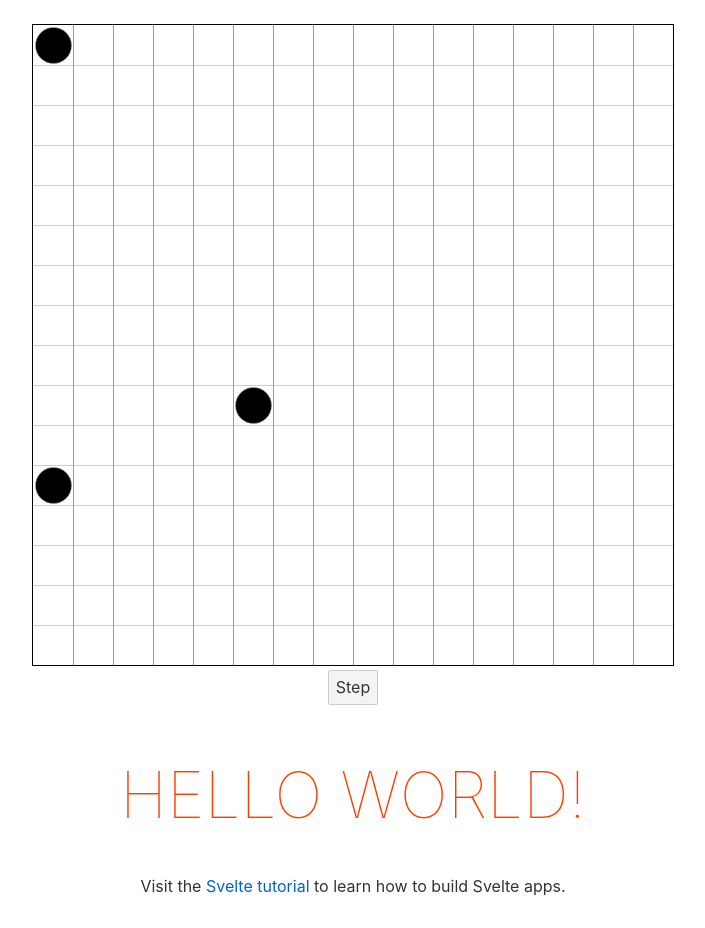
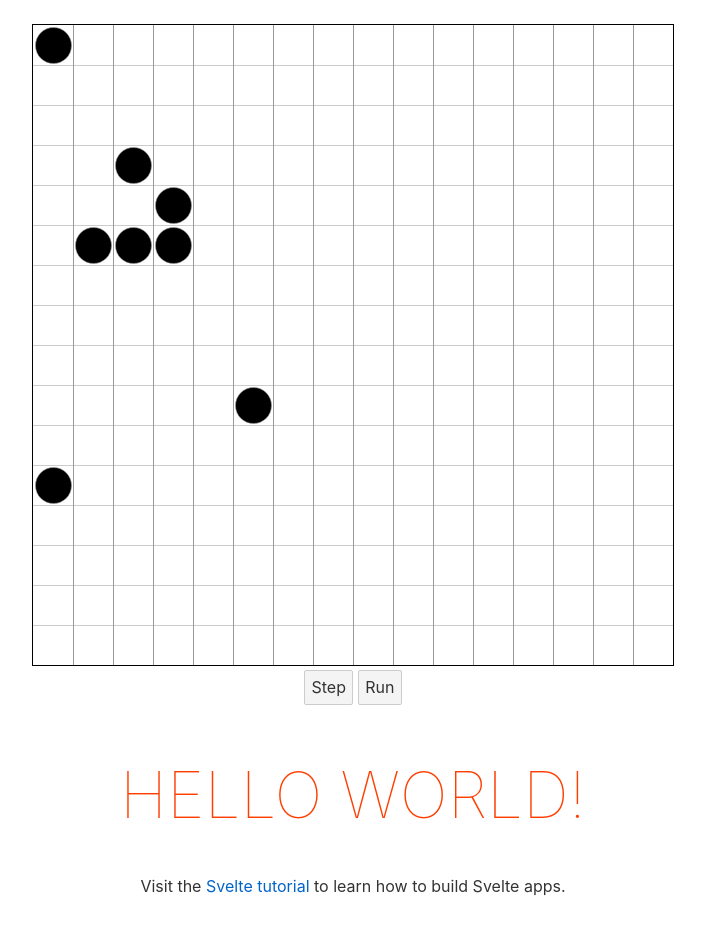
Before and after one commit to joe-trellick/life-svelte, a Svelte app: page / in a window 1280 px wide. Shown: the whole page, without its empty margins (287-992 px from the left). Built offline with nearby package versions, Linux system fonts and the light colour scheme.

Commit message:
Add a run/stop button and start with a glider on the board

```diff
--- a/src/App.svelte
+++ b/src/App.svelte
@@ -4,6 +4,7 @@
 	import { onMount } from 'svelte';
 
 	let lifeBoard;
+	let running = false;
 
 	onMount(() => {
 		console.log("LB: " + lifeBoard.grid);
@@ -12,6 +13,13 @@
 		// lifeBoard.columns = 16;
 		lifeBoard.grid[0][0] = true;
 		lifeBoard.grid[0][5] = false;
+
+		// here comes the GLIDER
+		lifeBoard.grid[2][3] = true;
+		lifeBoard.grid[3][4] = true;
+		lifeBoard.grid[1][5] = true;
+		lifeBoard.grid[2][5] = true;
+		lifeBoard.grid[3][5] = true;
 		lifeBoard.updateContent();
 	});
 
@@ -26,7 +34,6 @@
 	function advanceState(grid) {
 		let cols = grid.length;
 		let rows = grid[0].length;
-		console.log(`grid (${cols} x ${rows})`);
 
 		let changes = [];
 
@@ -43,17 +50,11 @@
 				neighbors += gridStateAt(grid, col - 1, row) ? 1 : 0;
 
 				const current = grid[col][row];
-				let next = current;
 				if (!current && neighbors == 3) {
-					// grid[col][row] = true;
 					changes.push([col, row, true]);
-					next = true;
 				} else if (current && !(neighbors == 2 || neighbors == 3)) {
-					// grid[col][row] = false;
 					changes.push([col, row, false]);
-					next = false;
 				}
-				console.log(`(${col}, ${row}) is ${current} with ${neighbors} neighbors => ${next}`);
 			}
 		}
 
@@ -67,12 +68,21 @@
 		advanceState(lifeBoard.grid);
 		lifeBoard.updateContent();
 	}
+
+	function startStop() {
+		running = !running;
+	}
 </script>
 
 <main>
 	<LifeBoard rows=16 columns=16 bind:this={lifeBoard} />
 	<br/>
 	<button on:click={step}>Step</button>
+{#if !running}
+	<button on:click={startStop}>Run</button>
+{:else}
+	<button on:click={startStop}>Stop</button>
+{/if}
 	<h1>Hello {name}!</h1>
 	<p>Visit the <a href="https://svelte.dev/tutorial">Svelte tutorial</a> to learn how to build Svelte apps.</p>
 </main>
```
